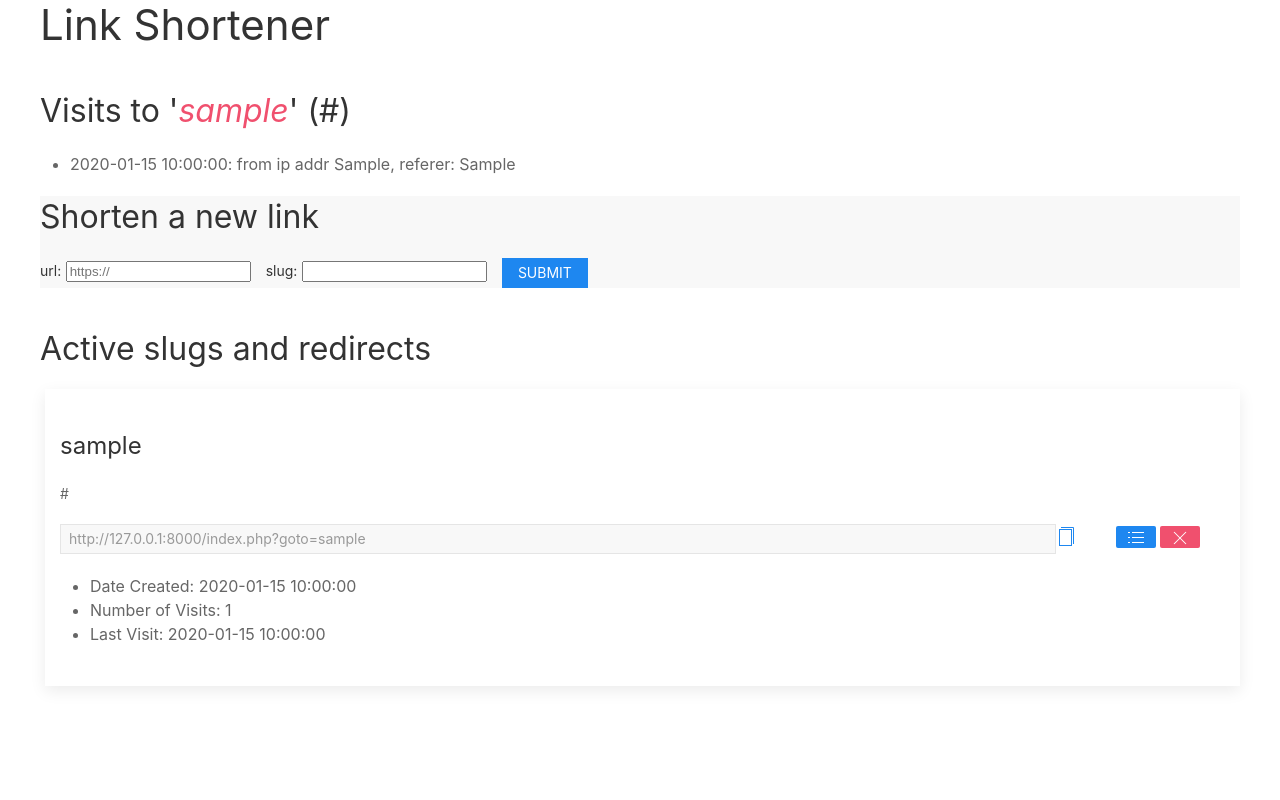
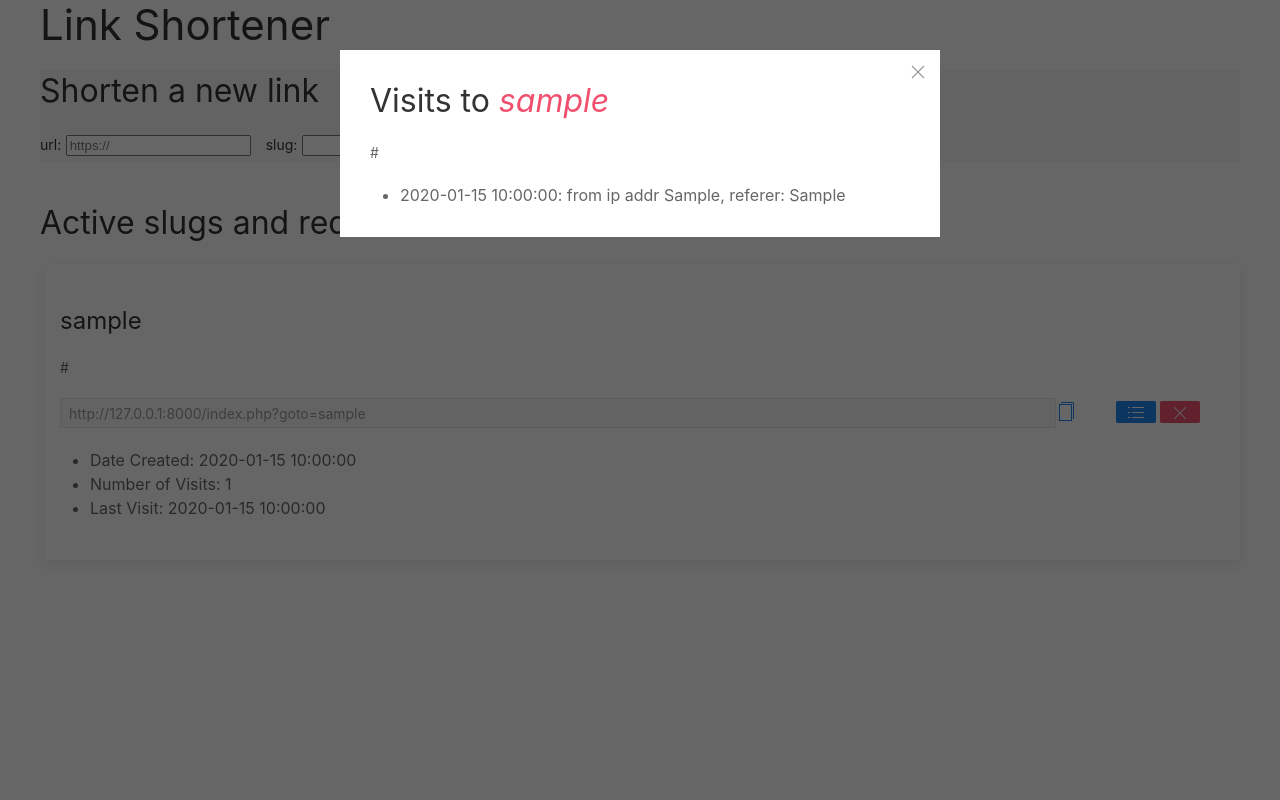
Before and after one commit to zjrohrbach/link-shortener, a PHP site: page /index.php?detail=1 in a window 1280 px wide. Run offline with PHP 8.4, Linux system fonts and the light colour scheme; tables that the repository leaves empty or names only in its code hold one stand-in row (values such as "Sample post"); some libraries are stand-ins or nearby versions.

Commit message:
use Modal for displaying slug details

```diff
--- a/index.php
+++ b/index.php
@@ -203,13 +203,28 @@ session_start();
               }
           }
 
-          echo "<h2>Visits to '<em>$slug</em>' ($url)</h2>";
-          echo "\n<ul>";
+
+          echo '
+            <div id="detail-modal" uk-modal>
+              <div class="uk-modal-dialog uk-modal-body">
+                <button class="uk-modal-close-default" type="button" uk-close></button>
+                <h2 class="uk-modal-title">Visits to <em>' . $slug . '</em></h2>
+                <p class="uk-text-small uk-overflow-hidden">' . $url . '</p>
+                <ul>
+          ';
 
           foreach ( $array as $record ) {
             echo $record;
           }
           echo "\n</ul>";
+
+          echo '
+              </div>
+            </div>
+            <script>
+              UIkit.modal("#detail-modal").show();
+            </script>
+          ';
 
         }
 
@@ -243,11 +258,16 @@ session_start();
           <div class="uk-grid uk-grid-small">
             <div>
               <label class="uk-form-label" for="url">url:</label>
-              <input class="uk-form-input" type="url" id="url" name="url" pattern="https?://.+" placeholder="https://" required />
+              <input class="uk-form-input" type="url" id="url" name="url"
+                pattern="https?://.+"
+                placeholder="https://"
+                required />
             </div>
             <div>
               <label class="uk-form-label" for="slug">slug:</label>
-              <input class="uk-form-input" type="text" id="slug" name="slug" pattern="[0-9a-zA-Z\-]+" required />
+              <input class="uk-form-input" type="text" id="slug" name="slug"
+                pattern="[0-9a-zA-Z\-]+"
+                required />
             </div>
             <div>
               <input class="uk-button uk-button-primary uk-button-small" type="submit" value="Submit" />
```
